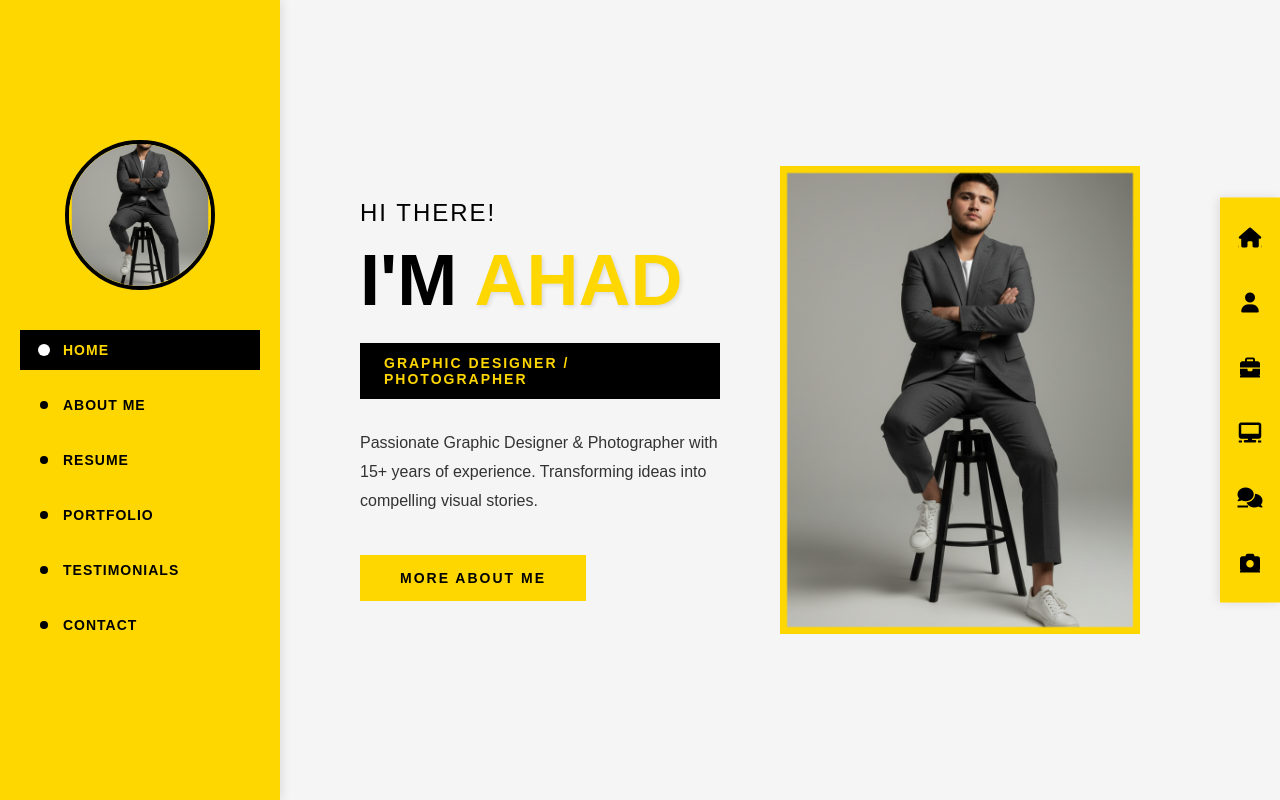
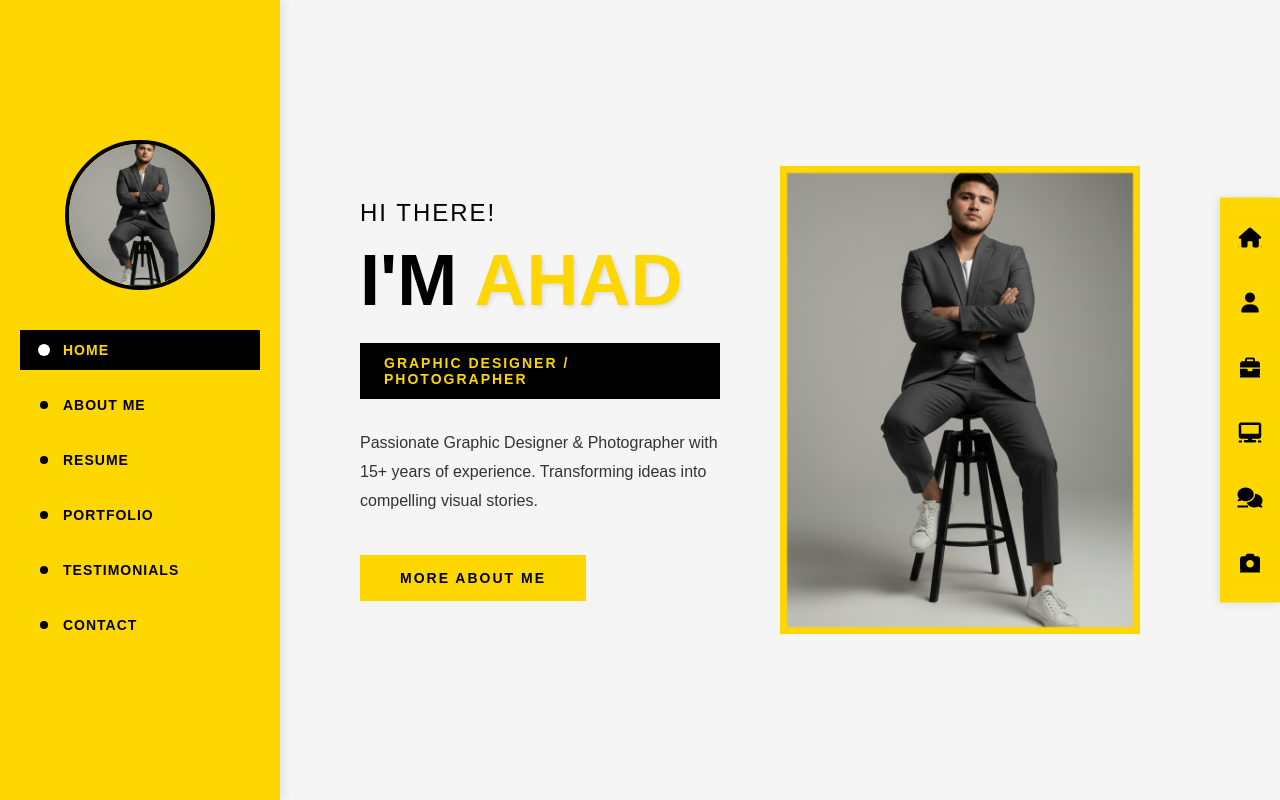
Before and after one commit to abdulahadofficial432-arch/PBA, a website: page index.html in a window 1280 px wide. Drawn offline with Linux system fonts and the light colour scheme.

Commit message:
Update index.html and add im1.png

```diff
--- a/index.html
+++ b/index.html
@@ -20,7 +20,7 @@
     <nav class="sidebar">
         <div class="sidebar-content">
             <div class="profile-image">
-                <img src="/Public/media/im2.png" alt="Ahad">
+                <img src="/Public/media/im1.jpg" alt="Ahad">
             </div>
             <ul class="nav-menu">
                 <li><a href="#home" class="nav-link active" data-section="home">
```
Also changed, not shown: Public/media/im1.png (added).
